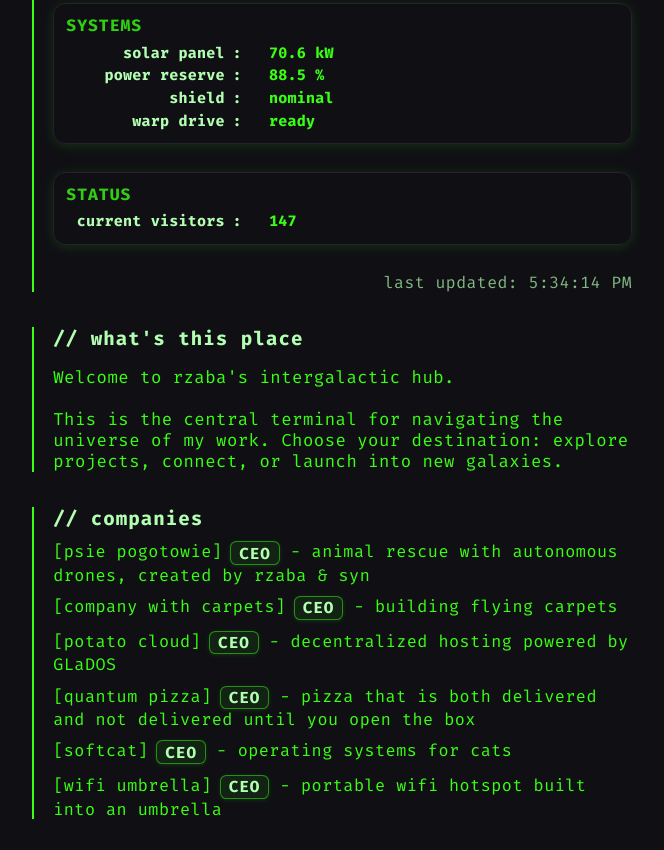
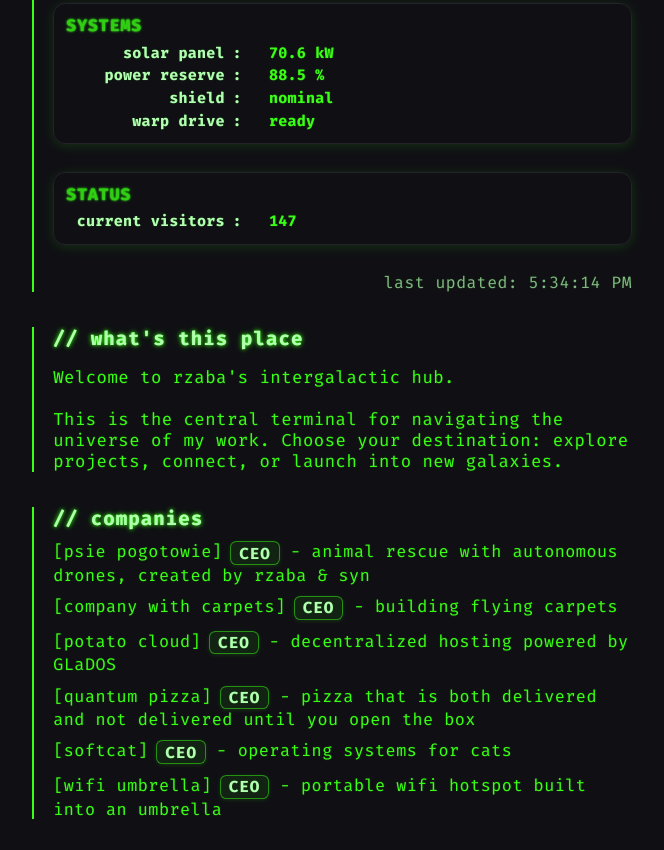
Before and after one commit to rz4b4/rz4b4.github.io, a plain HTML site: page index.html in a window 1280 px wide. Shown: the part 390-1240 px from the top of the page, without its empty margins (308-972 px from the left). Drawn offline with Linux system fonts and the light colour scheme.

Commit message:
text glow

```diff
--- a/css/styles.css
+++ b/css/styles.css
@@ -18,6 +18,7 @@
     min-height: 100vh;
     letter-spacing: 0.5px;
     font-size: 1.08rem;
+    text-shadow: 0 0 1.5px #39ff1444;
 }
 
 .hacker-container {
@@ -43,6 +44,10 @@
     letter-spacing: 2px;
     white-space: pre;
     min-height: 2.5rem;
+    text-shadow:
+        0 0 2px #39ff14,
+        0 0 8px #39ff14,
+        0 0 12px #39ff1444;
 }
 
 .hacker-section {
@@ -59,6 +64,10 @@
     margin-bottom: 0.7rem;
     margin-top: 0;
     letter-spacing: 1px;
+    text-shadow:
+        0 0 1px #39ff14,
+        0 0 4px #39ff14,
+        0 0 8px #39ff1444;
 }
 
 .hacker-list {
@@ -70,6 +79,7 @@
 .hacker-list li {
     margin-bottom: 0.7rem;
     font-size: 1.05rem;
+    text-shadow: 0 0 1.5px #39ff1444;
 }
 
 .hacker-section form {
@@ -134,6 +144,7 @@
     box-shadow: none;
     letter-spacing: 1px;
     text-transform: lowercase;
+    text-shadow: 0 0 2px #39ff14, 0 0 4px #39ff1444;
 }
 
 .hacker-section form .btn:hover {
@@ -205,6 +216,10 @@
     letter-spacing: 1px;
     text-transform: uppercase;
     opacity: 0.8;
+    text-shadow:
+        0 0 2px #39ff14,
+        0 0 2px #39ff14,
+        0 0 4px #39ff1444;
 }
 
 .stat-row {
@@ -232,6 +247,7 @@
     white-space: nowrap;
     overflow: hidden;
     text-overflow: ellipsis;
+    text-shadow: 0 0 1.5px #39ff1444;
 }
 
 .stat-label::after {
@@ -252,6 +268,7 @@
     position: relative;
     word-break: break-all;
     margin-left: 0.7em;
+    text-shadow: 0 0 1.5px #39ff1444;
 }
 
 .stat-value.stat-warning::after {
```
